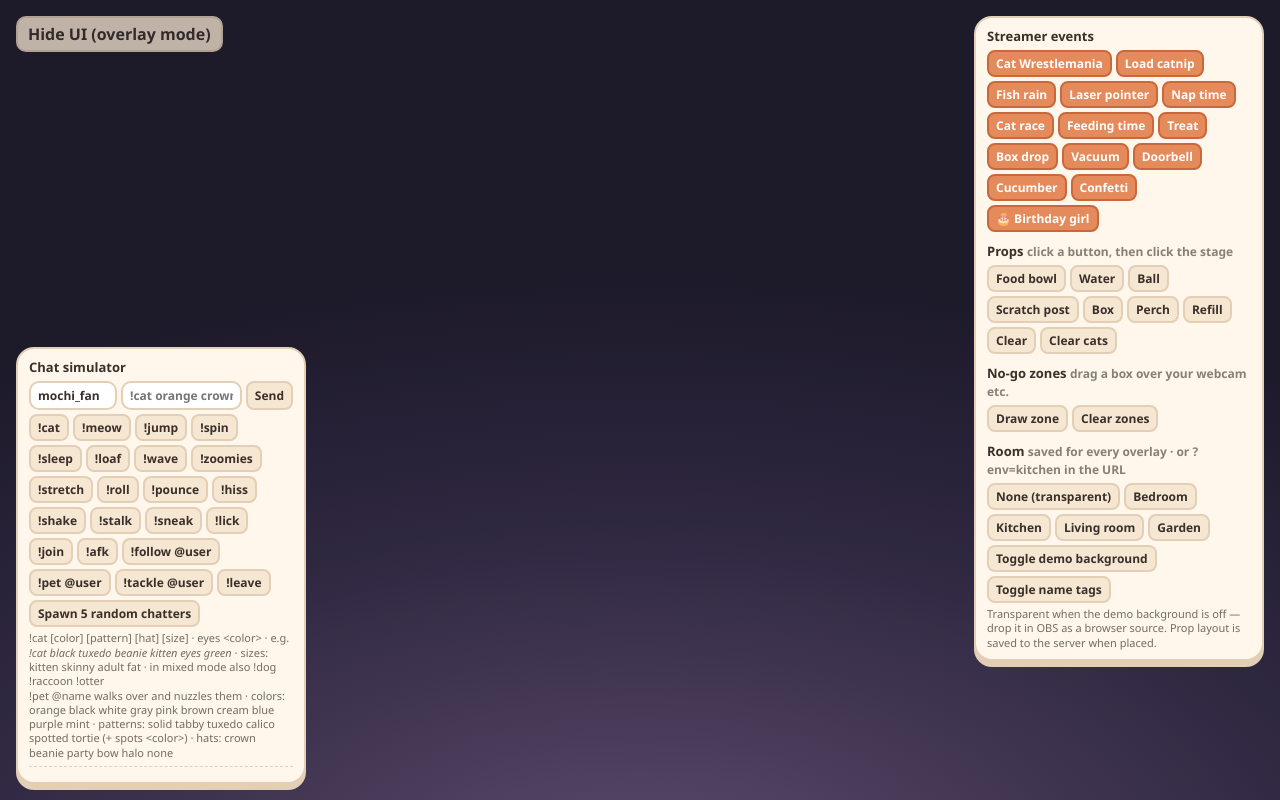
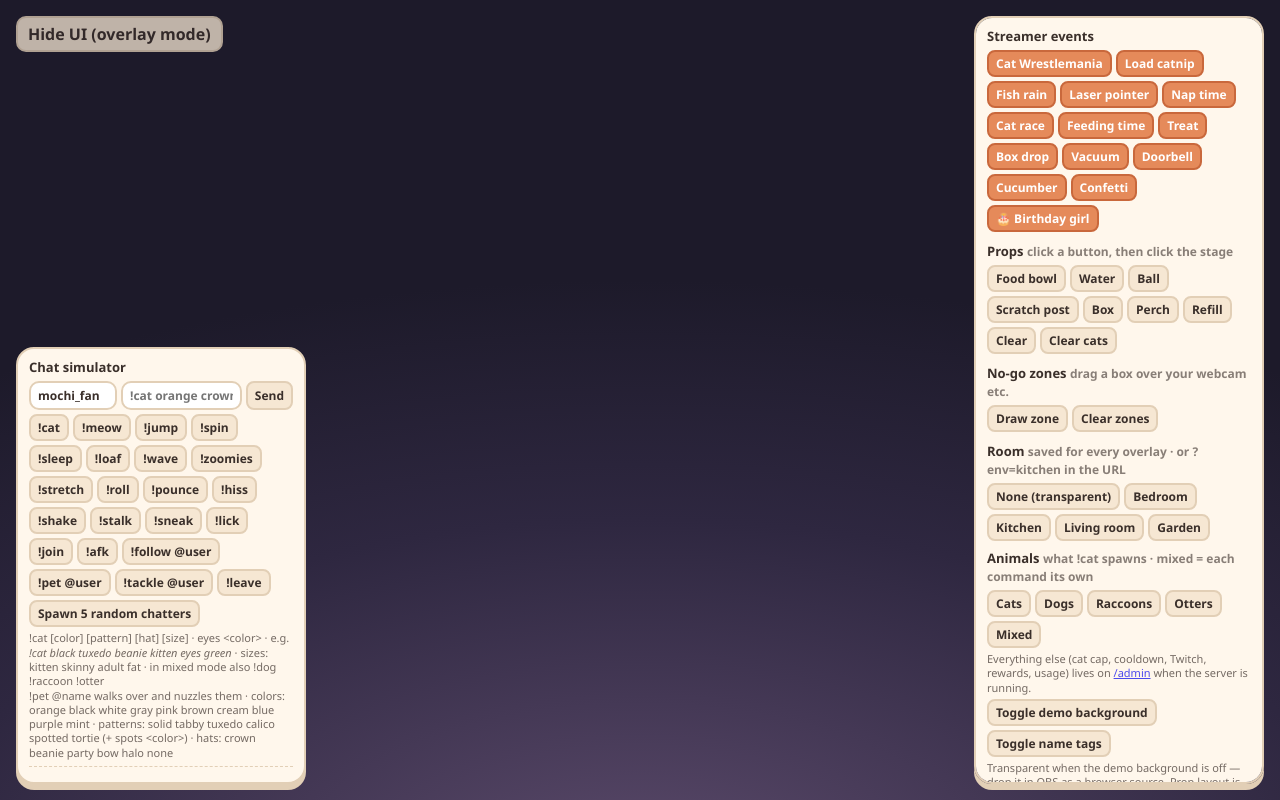
Before and after one commit to xBombjackx/chat-cats, a website: page overlay/index.html in a window 1280 px wide. Drawn offline with nearby package versions, Linux system fonts and the light colour scheme.

Commit message:
Animals row on the streamer panel; pointer to /admin for the rest
Co-Authored-By: Claude Fable 5.1 <noreply@anthropic.com>
Claude-Session: https://claude.ai/code/session_01G34cTh1tYu2Z4KDkU9Cp7y

```diff
--- a/overlay/cats.js
+++ b/overlay/cats.js
@@ -762,6 +762,7 @@ addEventListener('resize', rebuildZones);
 if(q.get('nogo')){ zones=q.get('nogo').split(';').map(s=>{ let [x,y,w,h]=s.split(',').map(Number); if([x,y,w,h].some(v=>v>1)){ x/=100;y/=100;w/=100;h/=100; } return {x,y,w,h}; }).filter(r=>[r.x,r.y,r.w,r.h].every(Number.isFinite)); zonesLocked=true; }
 if(q.get('zones')==='1') document.body.classList.add('showzones');
 if(q.get('env')){ envLocked=true; setEnv(q.get('env')); }
+document.querySelectorAll('[data-species]').forEach(b=>b.onclick=()=>{ SPECIES_MODE=b.dataset.species; toast('animals: '+b.dataset.species); fetch('/api/settings',{method:'POST',headers:{'content-type':'application/json','x-key':q.get('key')||''},body:JSON.stringify({species:b.dataset.species})}).catch(()=>{}); });
 document.querySelectorAll('[data-env]').forEach(b=>b.onclick=()=>{ setEnv(b.dataset.env); fetch('/api/settings',{method:'POST',headers:{'content-type':'application/json','x-key':q.get('key')||''},body:JSON.stringify({env:b.dataset.env})}).catch(()=>{}); });
 rebuildZones();
 
--- a/overlay/index.html
+++ b/overlay/index.html
@@ -54,6 +54,9 @@
   <div class="row"><button id="drawzone">Draw zone</button><button id="clearzones">Clear zones</button></div>
   <h2 style="margin-top:10px">Room <span style="font-weight:600;opacity:.6;font-size:12px">saved for every overlay · or ?env=kitchen in the URL</span></h2>
   <div class="row"><button data-env="none">None (transparent)</button><button data-env="bedroom">Bedroom</button><button data-env="kitchen">Kitchen</button><button data-env="living">Living room</button><button data-env="garden">Garden</button></div>
+  <h2 style="margin-top:8px">Animals <span style="font-weight:600;opacity:.6;font-size:12px">what !cat spawns · mixed = each command its own</span></h2>
+  <div class="row"><button data-species="cat">Cats</button><button data-species="dog">Dogs</button><button data-species="raccoon">Raccoons</button><button data-species="otter">Otters</button><button data-species="mixed">Mixed</button></div>
+  <div class="hint">Everything else (cat cap, cooldown, Twitch, rewards, usage) lives on <a href="/admin" target="_blank">/admin</a> when the server is running.</div>
   <div class="row"><button id="bg">Toggle demo background</button><button id="tags">Toggle name tags</button></div>
   <div class="hint">Transparent when the demo background is off — drop it in OBS as a browser source. Prop layout is saved to the server when placed.</div>
 </div>
```
